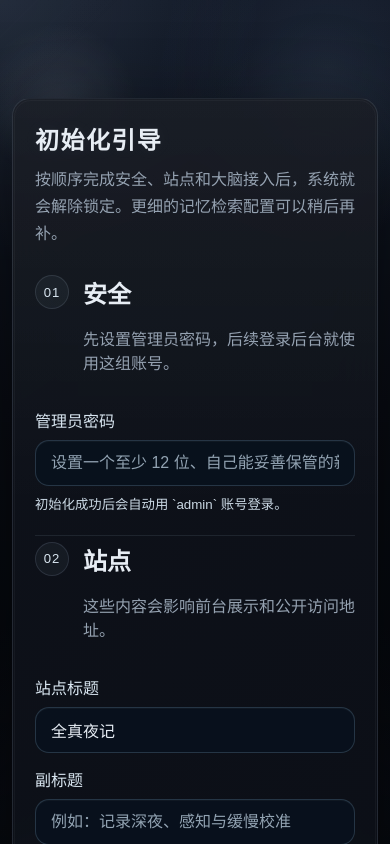
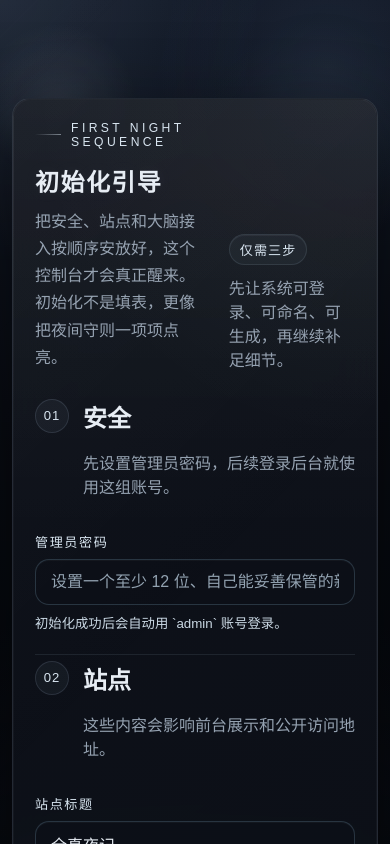
Before and after one commit to wwx0wwx/quanzhen-night-journal, a Vue app in the folder frontend/: page /admin/setup in a window 390 px wide. Shown: the top 844 px of the page. Built offline with nearby package versions, Linux system fonts and the light colour scheme; no server answers.

Commit message:
feat: refine admin typography and layout system

```diff
--- a/frontend/src/components/settings/SettingField.vue
+++ b/frontend/src/components/settings/SettingField.vue
@@ -1,7 +1,7 @@
 <template>
   <label class="field" :class="{ wide: field.wide, 'field-boolean': field.type === 'boolean' }">
     <div class="field-head">
-      <span>{{ field.label }}</span>
+      <span class="setting-field-label">{{ field.label }}</span>
     </div>
 
     <template v-if="field.type === 'boolean'">
@@ -112,3 +112,9 @@ function toggleSecret() {
   showSecret.value = !showSecret.value
 }
 </script>
+
+<style scoped>
+.setting-field-label {
+  letter-spacing: 0.08em;
+}
+</style>
--- a/frontend/src/components/settings/SettingsSection.vue
+++ b/frontend/src/components/settings/SettingsSection.vue
@@ -2,6 +2,7 @@
   <details v-if="section.collapsible" class="panel panel-pad settings-section" :open="section.openByDefault">
     <summary class="settings-section-summary">
       <div>
+        <div class="settings-section-kicker">Advanced Section</div>
         <h2>{{ section.title }}</h2>
         <p v-if="section.description" class="muted">{{ section.description }}</p>
       </div>
@@ -27,6 +28,7 @@
   <div v-else class="panel panel-pad settings-section">
     <div class="settings-section-head">
       <div>
+        <div class="settings-section-kicker">Config Section</div>
         <h2>{{ section.title }}</h2>
         <p v-if="section.description" class="muted">{{ section.description }}</p>
       </div>
--- a/frontend/src/styles/main.css
+++ b/frontend/src/styles/main.css
@@ -286,6 +286,12 @@ select {
   color: var(--accent-soft);
 }
 
+.field > span {
+  font-size: 0.82rem;
+  letter-spacing: 0.12em;
+  text-transform: uppercase;
+}
+
 .field input,
 .field textarea,
 .field select {
@@ -293,7 +299,7 @@ select {
   padding: 13px 15px;
   border-radius: 14px;
   border: 1px solid rgba(169, 223, 255, 0.18);
-  background: rgba(8, 18, 30, 0.82);
+  background: rgba(12, 16, 24, 0.84);
   color: var(--ink);
   box-shadow: inset 0 1px 0 rgba(255, 255, 255, 0.03);
   transition: border-color 0.22s ease, box-shadow 0.22s ease, background 0.22s ease;
@@ -320,9 +326,9 @@ select {
   outline: none;
   border-color: rgba(134, 215, 255, 0.5);
   box-shadow:
-    0 0 0 4px rgba(134, 215, 255, 0.12),
-    0 0 24px rgba(134, 215, 255, 0.14);
-  background: rgba(11, 24, 38, 0.9);
+    0 0 0 4px rgba(157, 183, 207, 0.1),
+    0 0 18px rgba(157, 183, 207, 0.12);
+  background: rgba(13, 18, 27, 0.92);
 }
 
 .field textarea {
@@ -675,7 +681,9 @@ pre {
 .meta-grid dt {
   margin: 0 0 6px;
   color: var(--muted);
-  font-size: 0.92rem;
+  font-size: 0.78rem;
+  letter-spacing: 0.14em;
+  text-transform: uppercase;
 }
 
 .meta-grid dd {
@@ -800,6 +808,14 @@ pre {
   font-size: 1.1rem;
 }
 
+.settings-section-kicker {
+  margin-bottom: 10px;
+  color: var(--accent-soft);
+  font-size: 0.72rem;
+  letter-spacing: 0.22em;
+  text-transform: uppercase;
+}
+
 .settings-section-head p,
 .settings-section-summary p {
   margin: 6px 0 0;
@@ -888,6 +904,35 @@ pre {
 
 .setup-subsection-head {
   justify-content: space-between;
+}
+
+.setup-stage,
+.login-stage,
+.settings-summary-card,
+.setup-provider-card,
+.editor-info-card,
+.editor-preview-card,
+.task-summary-card,
+.audit-item {
+  position: relative;
+}
+
+.setup-stage::before,
+.login-stage::before,
+.settings-summary-card::before,
+.setup-provider-card::before,
+.editor-info-card::before,
+.editor-preview-card::before,
+.task-summary-card::before,
+.audit-item::before {
+  content: "";
+  position: absolute;
+  inset: 0;
+  pointer-events: none;
+  border-radius: inherit;
+  background:
+    linear-gradient(135deg, rgba(255, 255, 255, 0.02), transparent 36%),
+    radial-gradient(circle at top right, rgba(216, 229, 240, 0.05), transparent 20%);
 }
 
 .field-template-box {
--- a/frontend/src/views/Audit.vue
+++ b/frontend/src/views/Audit.vue
@@ -15,17 +15,18 @@
     />
 
     <template v-else>
-      <div class="hero">
+      <div class="hero audit-hero">
         <div>
+          <div class="hero-kicker">Night Trace Archive</div>
           <h1>系统日志</h1>
-          <p>查看审计记录、筛选严重级别，并导出当前筛选结果。</p>
+          <p>把登录、初始化、发布、异常这些痕迹按时间归档。这里不只是日志表，更像夜巡留下的事件卷宗。</p>
         </div>
         <div class="button-row">
           <button class="btn ghost" :disabled="isLoading" @click="exportCurrent">导出当前结果</button>
         </div>
       </div>
 
-      <div class="panel panel-pad toolbar">
+      <div class="panel panel-pad toolbar audit-toolbar">
         <label class="field">
           <span>严重级别</span>
           <select v-model="filters.severity">
@@ -51,7 +52,7 @@
         description="当前筛选条件下没有可展示的审计日志。"
       />
 
-      <div v-else class="list">
+      <div v-else class="list audit-ledger">
         <div class="panel panel-pad audit-table-head">
           <div>事件</div>
           <div>事件映射</div>
@@ -203,13 +204,16 @@ onMounted(load)
 
 .audit-table-head {
   color: var(--secondary);
-  font-size: 0.84rem;
-  letter-spacing: 0.08em;
+  font-size: 0.76rem;
+  letter-spacing: 0.18em;
   text-transform: uppercase;
 }
 
 .audit-item {
   gap: 16px;
+  background:
+    linear-gradient(180deg, rgba(232, 238, 245, 0.03), transparent 100%),
+    rgba(11, 15, 22, 0.78);
 }
 
 .audit-cell {
@@ -230,6 +234,18 @@ onMounted(load)
   word-break: break-word;
 }
 
+.audit-hero {
+  align-items: end;
+}
+
+.audit-toolbar {
+  margin-bottom: 4px;
+}
+
+.audit-ledger {
+  gap: 14px;
+}
+
 @media (max-width: 960px) {
   .audit-table-head {
     display: none;
--- a/frontend/src/views/PostEdit.vue
+++ b/frontend/src/views/PostEdit.vue
@@ -15,10 +15,11 @@
     />
 
     <template v-else>
-      <div class="hero">
+      <div class="hero editor-hero">
         <div>
+          <div class="hero-kicker">Manuscript Workbench</div>
           <h1>{{ isNew ? '新建文章' : `编辑文章 #${route.params.id}` }}</h1>
-          <p>保存正文、查看预览，并在确认后执行发布或归档。</p>
+          <p>正文、元信息、版本和发布动作都在这张工作台上完成。保持语言冷静、结构清晰，再决定是否送它进入前台。</p>
         </div>
         <div class="button-row">
           <button class="btn primary" :disabled="actionBusy" @click="save">
@@ -67,7 +68,7 @@
         </div>
 
         <div class="stack">
-          <div class="panel panel-pad stack">
+          <div class="panel panel-pad stack editor-info-card">
             <div class="section-title">文章信息</div>
             <dl class="meta-grid">
               <div>
@@ -93,7 +94,7 @@
             </dl>
           </div>
 
-          <div class="panel panel-pad stack">
+          <div class="panel panel-pad stack editor-preview-card">
             <div class="section-title">Markdown 预览</div>
             <div v-if="form.summary" class="status-banner info">{{ form.summary }}</div>
             <article class="preview-content" v-html="previewHtml"></article>
@@ -327,3 +328,16 @@ async function revertRevision(revision) {
 
 onMounted(load)
 </script>
+
+<style scoped>
+.editor-hero {
+  align-items: end;
+}
+
+.editor-info-card,
+.editor-preview-card {
+  background:
+    linear-gradient(180deg, rgba(232, 238, 245, 0.03), transparent 100%),
+    rgba(10, 14, 21, 0.76);
+}
+</style>
--- a/frontend/src/views/Settings.vue
+++ b/frontend/src/views/Settings.vue
@@ -17,8 +17,9 @@
     <template v-else>
       <div class="hero settings-hero">
         <div>
+          <div class="hero-kicker">Configuration Ledger</div>
           <h1>系统设置</h1>
-          <p>按业务分组维护博客信息、面板显示、大脑接入、记忆检索与发文节奏。</p>
+          <p>把站点、面板、大脑接入与发文节奏统一收束在这本配置簿里。优先确保结论清晰，其次才是字段本身。</p>
         </div>
         <div class="settings-toolbar">
           <div class="button-row">
@@ -49,7 +50,7 @@
       />
 
       <template v-else>
-        <div class="panel panel-pad config-summary-card">
+        <div class="panel panel-pad config-summary-card settings-summary-card">
           <div class="settings-section-head">
             <div>
               <h2>当前发文结论</h2>
@@ -376,3 +377,11 @@ onMounted(async () => {
   await load()
 })
 </script>
+
+<style scoped>
+.settings-summary-card {
+  background:
+    linear-gradient(180deg, rgba(232, 238, 245, 0.03), transparent 100%),
+    rgba(10, 14, 21, 0.76);
+}
+</style>
--- a/frontend/src/views/Setup.vue
+++ b/frontend/src/views/Setup.vue
@@ -1,9 +1,14 @@
 <template>
-  <section class="panel panel-pad" style="max-width: 920px; margin: 4vh auto 0;">
-    <div class="hero">
+  <section class="panel panel-pad setup-stage">
+    <div class="hero setup-hero">
       <div>
+        <div class="hero-kicker">First Night Sequence</div>
         <h1>初始化引导</h1>
-        <p>按顺序完成安全、站点和大脑接入后，系统就会解除锁定。更细的记忆检索配置可以稍后再补。</p>
+        <p>把安全、站点和大脑接入按顺序安放好，这个控制台才会真正醒来。初始化不是填表，更像把夜间守则一项项点亮。</p>
+      </div>
+      <div class="setup-hero-note">
+        <span class="tag">仅需三步</span>
+        <div class="muted">先让系统可登录、可命名、可生成，再继续补足细节。</div>
       </div>
     </div>
 
@@ -70,7 +75,7 @@
           </div>
         </div>
 
-        <div class="panel panel-pad stack">
+        <div class="panel panel-pad stack setup-provider-card">
           <div class="setup-subsection-head">
             <div class="section-title">LLM</div>
             <div class="muted">负责正文生成、改写和主要推理。</div>
@@ -150,3 +155,34 @@ async function submit() {
   }
 }
 </script>
+
+<style scoped>
+.setup-stage {
+  max-width: 980px;
+  margin: 4vh auto 0;
+}
+
+.setup-hero {
+  align-items: end;
+}
+
+.setup-hero-note {
+  display: grid;
+  gap: 10px;
+  justify-items: end;
+  text-align: right;
+}
+
+.setup-provider-card {
+  background:
+    linear-gradient(180deg, rgba(232, 238, 245, 0.03), transparent 100%),
+    rgba(10, 14, 21, 0.74);
+}
+
+@media (max-width: 900px) {
+  .setup-hero-note {
+    justify-items: start;
+    text-align: left;
+  }
+}
+</style>
--- a/frontend/src/views/TaskDetail.vue
+++ b/frontend/src/views/TaskDetail.vue
@@ -15,10 +15,11 @@
     />
 
     <template v-else>
-      <div class="hero">
+      <div class="hero task-hero">
         <div>
+          <div class="hero-kicker">Execution Trace</div>
           <h1>任务 #{{ route.params.id }}</h1>
-          <p>这里查看任务阶段、失败原因、关联文章和完整 Trace。</p>
+          <p>这里查看一次写作任务从触发到结束的全部轨迹。先判断是否稳，再决定是人工签发还是直接中止。</p>
         </div>
         <div class="button-row">
           <button class="btn primary" :disabled="actionBusy" @click="approve">
@@ -35,7 +36,7 @@
       <div class="grid two">
         <TaskTimeline :status="task.status || 'queued'" />
 
-        <div class="panel panel-pad stack">
+        <div class="panel panel-pad stack task-summary-card">
           <div class="section-title">任务摘要</div>
           <div class="button-row">
             <span class="tag" :class="getStatusClass('task', task.status)">{{ getStatusLabel('task', task.status) }}</span>
@@ -175,3 +176,15 @@ async function abort() {
 
 onMounted(load)
 </script>
+
+<style scoped>
+.task-hero {
+  align-items: end;
+}
+
+.task-summary-card {
+  background:
+    linear-gradient(180deg, rgba(232, 238, 245, 0.03), transparent 100%),
+    rgba(10, 14, 21, 0.76);
+}
+</style>
```
